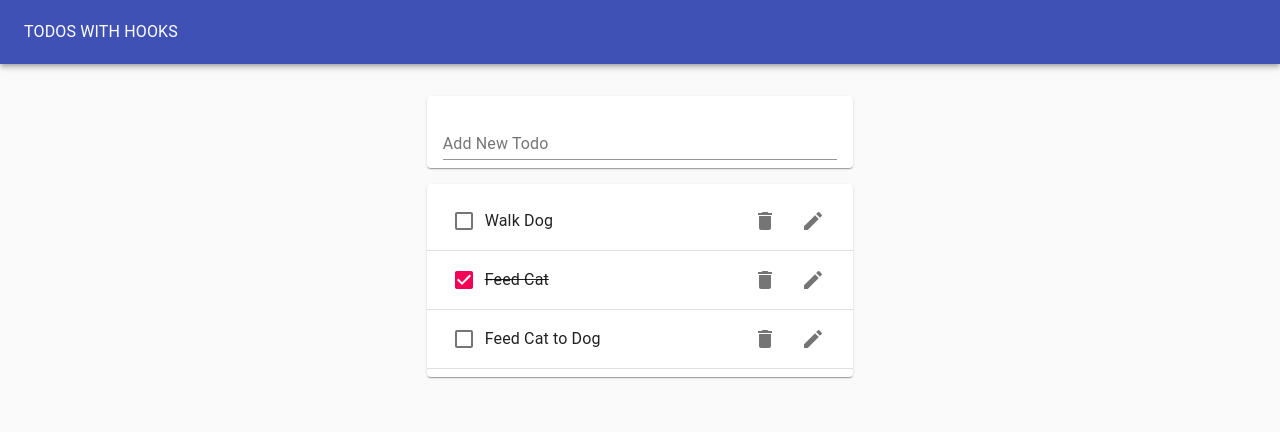
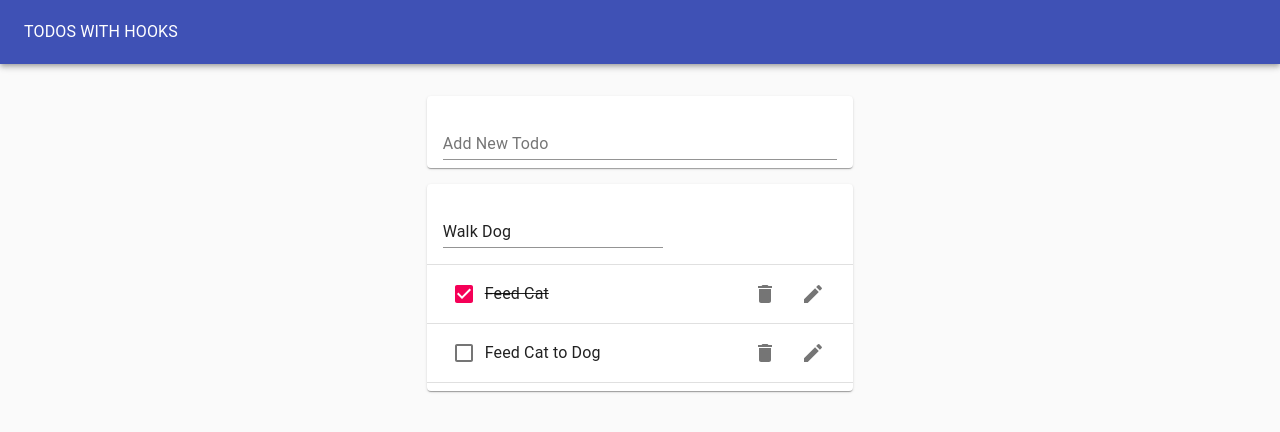
Before and after one commit to shownola/TodoHooks, a React (Create React App) app: page / in a window 1280 px wide. Both pictures are taken after a click on the button 813 px from the left and 221 px from the top of the page. Shown: the top 432 px of the page. Built offline with nearby package versions, Linux system fonts and the light colour scheme.

Commit message:
Implement Edit functionality

```diff
--- /dev/null
+++ b/src/EditTodoForm.js
@@ -0,0 +1,19 @@
+import React from 'react';
+import useInputState from './hooks/useInputState';
+import TextField from '@material-ui/core/TextField';
+
+function EditTodoForm({id, task, editTodo, toggleEditForm}){
+  const [value, handleChange, reset] = useInputState(task);
+  return(
+    <form onSubmit={e => {
+      e.preventDefault();
+      editTodo(id, value);
+      reset();
+      toggleEditForm();
+    }}>
+    <TextField margin='normal' value={value} onChange={handleChange} fullWidth />
+    </form>
+  );
+}
+
+export default EditTodoForm;
--- a/src/Todo.js
+++ b/src/Todo.js
@@ -1,4 +1,6 @@
 import React from 'react';
+import useToggleState from './hooks/useToggleState';
+import EditTodoForm from './EditTodoForm';
 import ListItem from '@material-ui/core/ListItem';
 import ListItemText from '@material-ui/core/ListItemText';
 import Checkbox from '@material-ui/core/Checkbox';
@@ -7,21 +9,26 @@
 import EditIcon from '@material-ui/icons/Edit';
 import ListItemSecondaryAction from '@material-ui/core/ListItemSecondaryAction';
 
-function Todo({task, completed, removeTodo, toggleTodo, id }){
+function Todo({id, task, completed, removeTodo, toggleTodo, editTodo }){
+  const [isEditing, toggle] = useToggleState(false);
   return (
     <ListItem>
+    {isEditing ? (<EditTodoForm editTodo={editTodo} id={id} task={task} toggleEditForm={toggle} /> ) : (
+      <>
     <Checkbox tabIndex={-1} checked={completed} onClick={() => toggleTodo(id)} />
       <ListItemText style={{textDecoration: completed ? 'line-through' : 'none'}}>{task}</ListItemText>
       <ListItemSecondaryAction>
         <IconButton aria-label='Delete' onClick={() => removeTodo(id)}>
           <DeleteIcon />
         </IconButton>
-        <IconButton aria-label='Edit'>
+        <IconButton aria-label='Edit' onClick={toggle}>
           <EditIcon />
         </IconButton>
       </ListItemSecondaryAction>
+      </>
+    )}
     </ListItem>
-  )
+  );
 }
 
 export default Todo;
--- a/src/TodoApp.js
+++ b/src/TodoApp.js
@@ -30,6 +30,11 @@
     );
     setTodos(updatedTodos);
   };
+  const editTodo = (todoId, newTask) => {
+    const updatedTodos = todos.map(todo =>
+      todo.id === todoId ? {...todo, task: newTask} : todo);
+      setTodos(updatedTodos);
+  }
   return (
   <Paper
     style={{
@@ -48,7 +53,12 @@
   <Grid container justify="center" style={{ marginTop: '1rem'}}>
   <Grid item xs={11} ms={8} lg={4}>
     <TodoForm addTodo={addTodo}/>
-    <TodoList todos={todos} removeTodo={removeTodo} toggleTodo={toggleTodo} />
+    <TodoList
+      todos={todos}
+      removeTodo={removeTodo}
+      toggleTodo={toggleTodo}
+      editTodo={editTodo}
+    />
   </Grid>
   </Grid>
   </Paper>
--- a/src/TodoList.js
+++ b/src/TodoList.js
@@ -5,7 +5,7 @@
 
 import Todo from './Todo';
 
-function TodoList({ todos, removeTodo, toggleTodo }){
+function TodoList({ todos, removeTodo, toggleTodo, editTodo }){
   return(
     <Paper>
       <List>
@@ -18,6 +18,7 @@
           completed={todo.completed}
           removeTodo={removeTodo}
           toggleTodo={toggleTodo}
+          editTodo = {editTodo}
           />
         <Divider />
         </>
--- /dev/null
+++ b/src/hooks/useToggleState.js
@@ -0,0 +1,13 @@
+import { useState } from 'react';
+
+function useToggle(initialVal = false){
+  // call useState, 'reserve piece of state'
+  const [state, setState] = useState(initialVal);
+  const toggle = () => {
+    setState(!state);
+  };
+  // return piece of state AND  a function to toggle it
+  return [state, toggle];
+}
+
+export default useToggle;
```
